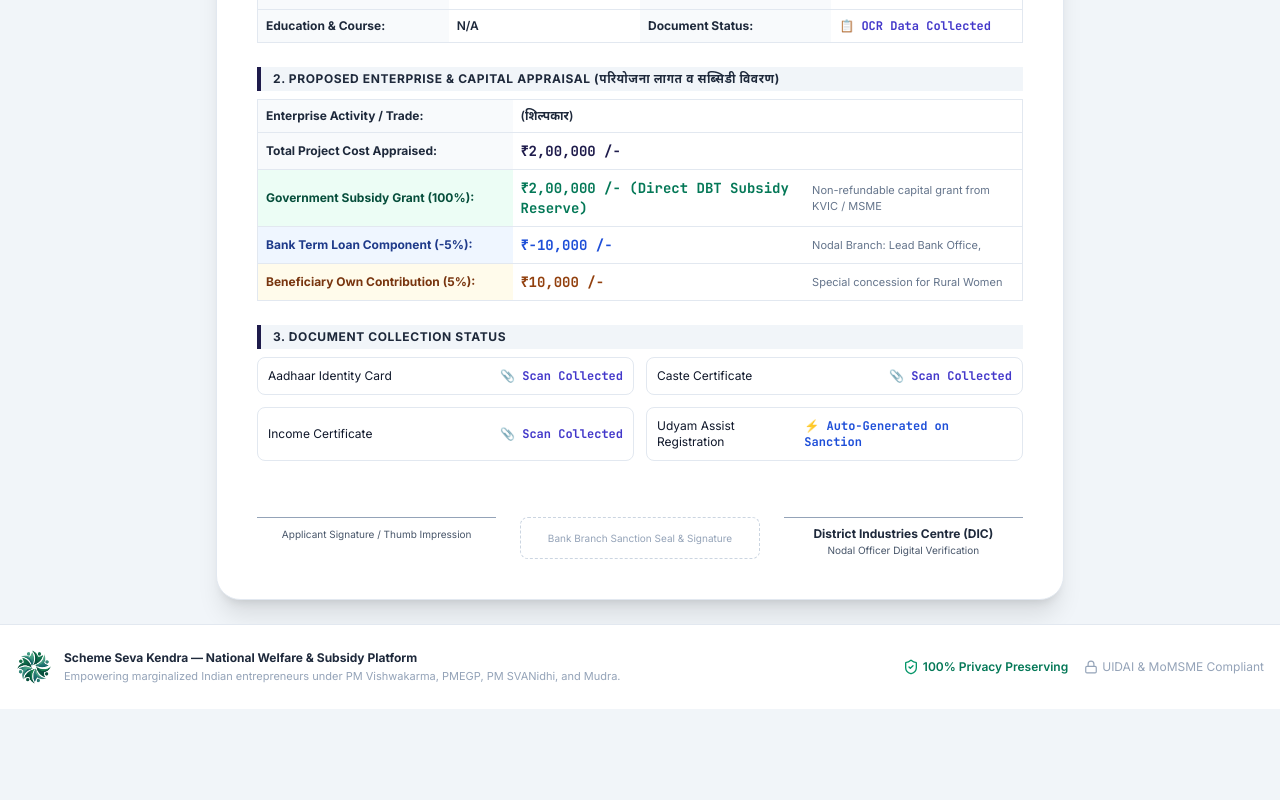
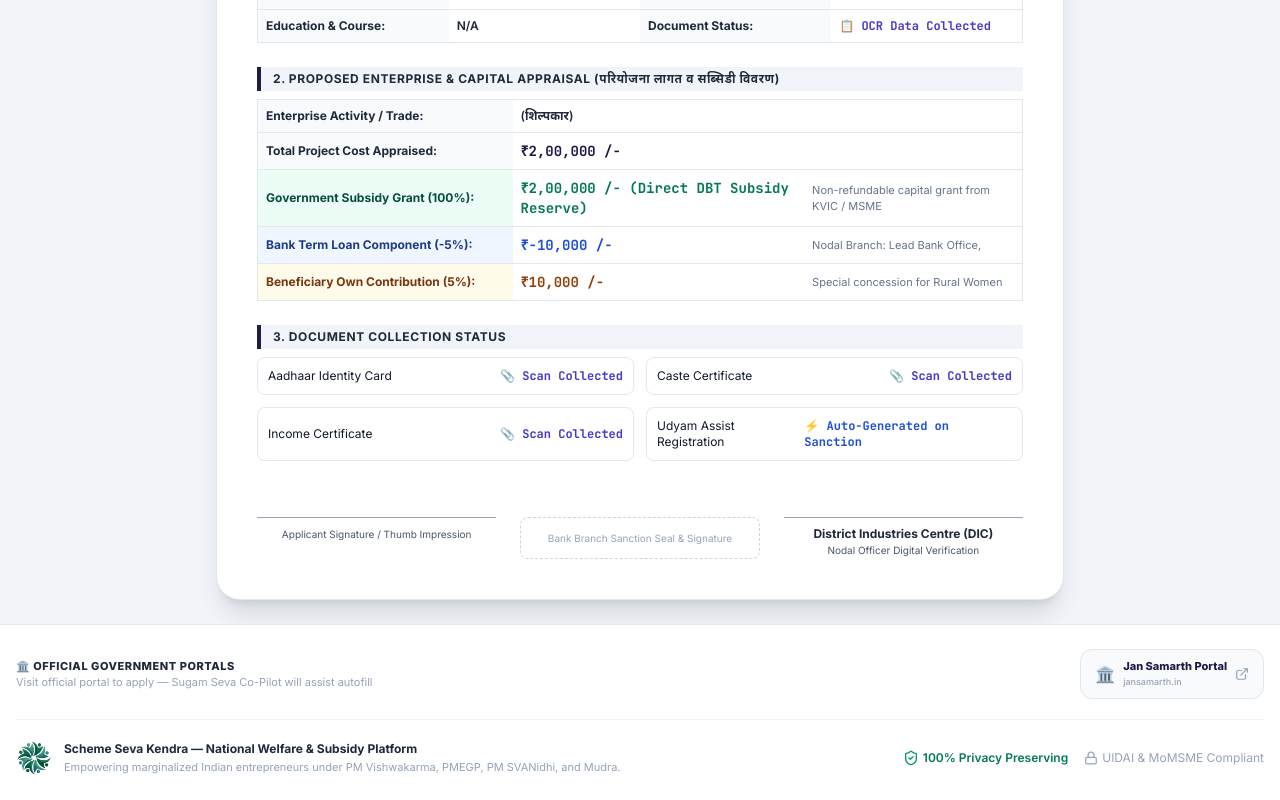
Before and after one commit to bitbykush/BitBreakers2026, a Next.js app in the folder frontend/: page /caf in a window 1280 px wide. Shown: the part 452-1252 px from the top of the page. Before the commit the page ends 1161 px from the top, so only its background shows below. Built offline with nearby package versions, Linux system fonts and the light colour scheme.

Commit message:
feat(v3): portal registration contacts, portal link navigation, and safe automation loading

```diff
--- a/frontend/src/app/page.tsx
+++ b/frontend/src/app/page.tsx
@@ -593,6 +593,45 @@ export default function Home() {
                     className="w-full h-11 px-3.5 rounded-xl border border-slate-300 text-sm font-semibold text-slate-900 bg-slate-50"
                   />
                 </div>
+
+                {/* Mobile Number (for Portal Registration & SMS OTP) */}
+                <div>
+                  <div className="flex items-center justify-between mb-1.5">
+                    <label className="block text-xs font-bold text-slate-700">
+                      {currentLang === 'hi' ? 'मोबाइल नंबर (Mobile Number)' : 'Mobile Number'}
+                    </label>
+                    <span className="text-[10px] text-indigo-700 font-bold bg-indigo-50 px-2 py-0.5 rounded-md border border-indigo-200">
+                      {currentLang === 'hi' ? 'OTP व पोर्टल पंजीकरण हेतु' : 'For Portal Login & OTP'}
+                    </span>
+                  </div>
+                  <input
+                    type="tel"
+                    placeholder="e.g. 9876543210"
+                    maxLength={10}
+                    value={profile.mobileNumber || ''}
+                    onChange={(e) => handleFormChange('mobileNumber', e.target.value.replace(/\D/g, ''))}
+                    className="w-full h-11 px-3.5 rounded-xl border border-slate-300 focus:border-indigo-600 focus:ring-2 focus:ring-indigo-100 text-sm font-medium text-slate-900 bg-white"
+                  />
+                </div>
+
+                {/* Optional Email Address */}
+                <div>
+                  <div className="flex items-center justify-between mb-1.5">
+                    <label className="block text-xs font-bold text-slate-700">
+                      {currentLang === 'hi' ? 'ईमेल आईडी (Email ID)' : 'Email Address'}
+                    </label>
+                    <span className="text-[10px] text-slate-500 font-bold bg-slate-100 px-2 py-0.5 rounded-md border border-slate-200">
+                      {currentLang === 'hi' ? 'वैकल्पिक (Optional)' : 'Optional'}
+                    </span>
+                  </div>
+                  <input
+                    type="email"
+                    placeholder="e.g. applicant@gmail.com"
+                    value={profile.email || ''}
+                    onChange={(e) => handleFormChange('email', e.target.value)}
+                    className="w-full h-11 px-3.5 rounded-xl border border-slate-300 focus:border-indigo-600 focus:ring-2 focus:ring-indigo-100 text-sm font-medium text-slate-900 bg-white"
+                  />
+                </div>
               </div>
 
               {/* Project Capital Needed Slider */}
--- a/frontend/src/components/common/Footer.tsx
+++ b/frontend/src/components/common/Footer.tsx
@@ -11,6 +11,33 @@ interface FooterProps {
 export const Footer: React.FC<FooterProps> = ({ currentLang }) => {
   return (
     <footer className="bg-white border-t border-slate-200 text-slate-500 text-xs py-6 px-4 no-print mt-auto">
+      <div className="max-w-7xl mx-auto mb-5 pb-5 border-b border-slate-100 flex flex-col sm:flex-row items-center justify-between gap-3">
+        <div className="text-center sm:text-left">
+          <span className="text-[11px] font-extrabold text-slate-800 uppercase tracking-wider block">
+            {currentLang === 'hi' ? '🏛️ आधिकारिक सरकारी पोर्टल' : '🏛️ Official Government Portals'}
+          </span>
+          <span className="text-[11px] text-slate-400">
+            {currentLang === 'hi' ? 'पोर्टल पर जाकर आवेदन करें — सुगम सेवा सहायक स्वतः विवरण भरेगा' : 'Visit official portal to apply — Sugam Seva Co-Pilot will assist autofill'}
+          </span>
+        </div>
+        <div className="flex flex-wrap items-center justify-center gap-2.5">
+          <a
+            href="https://www.jansamarth.in/home"
+            target="_blank"
+            rel="noopener noreferrer"
+            className="inline-flex items-center gap-2 px-3.5 py-2 rounded-xl bg-slate-50 hover:bg-indigo-50/60 border border-slate-200 hover:border-indigo-300 text-slate-800 text-xs font-bold transition shadow-2xs group cursor-pointer active:scale-98"
+          >
+            <span className="text-base">🏛️</span>
+            <div className="text-left">
+              <span className="block text-[11px] font-extrabold text-indigo-950 group-hover:text-indigo-600">
+                {currentLang === 'hi' ? 'जन समर्थ पोर्टल' : 'Jan Samarth Portal'}
+              </span>
+              <span className="block text-[9px] text-slate-400 font-medium">jansamarth.in</span>
+            </div>
+            <ExternalLink className="w-3.5 h-3.5 text-slate-400 group-hover:text-indigo-600 transition" />
+          </a>
+        </div>
+      </div>
       <div className="max-w-7xl mx-auto flex flex-col sm:flex-row items-center justify-between gap-4 text-center sm:text-left">
         <div className="flex items-center gap-3">
           <Image
--- a/frontend/src/lib/storage.ts
+++ b/frontend/src/lib/storage.ts
@@ -105,6 +105,11 @@ export const StorageService = {
     }
 
     localStorage.setItem(STORAGE_KEYS.PROFILE, JSON.stringify(updated));
+    if (typeof window !== 'undefined') {
+      try {
+        window.dispatchEvent(new CustomEvent('SEVA_KENDRA_PROFILE_SYNC', { detail: updated }));
+      } catch (e) {}
+    }
     return updated;
   },
 
```
Also changed, not shown: 1 other file (tests, documents, lock files or other folders).
